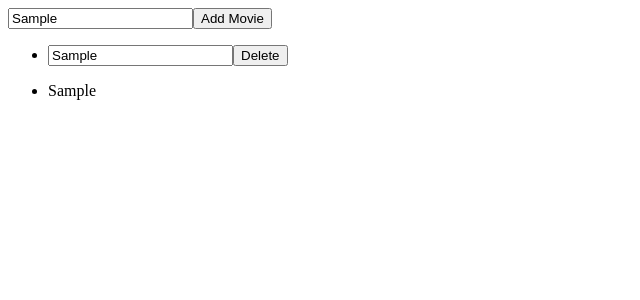
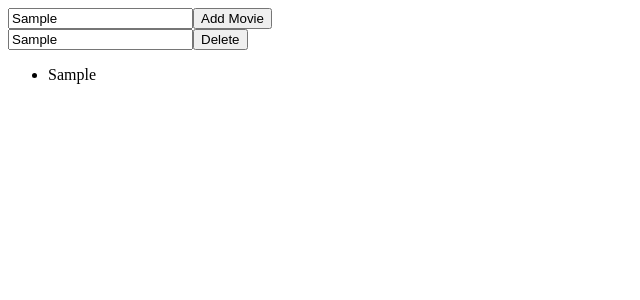
Before and after one commit to Sulivlr/HomeWork-59, a React (Vite) app: page / in a window 1280 px wide. Both pictures are taken after typing "Sample" into the empty fields and a click on the button "Add Movie". Shown: the top 300 px of the page, without its empty margins (0-640 px from the left). Built offline with nearby package versions, Linux system fonts and the light colour scheme.

Commit message:
created edit function, that changing name inside the input with two way binding. At the beginning i tried to do with map, but didnt work out, so did with copying massiv.

```diff
--- a/src/App.tsx
+++ b/src/App.tsx
@@ -20,8 +20,12 @@ const App: React.FC = () => {
     setMovies(prevMovies => prevMovies.filter((movie) => movie.id === index));
   };
 
-  const editMovie = (event: React.ChangeEvent<HTMLInputElement>) => {
-    console.log(event.target.value)
+  const onChangeName = (e: React.ChangeEvent<HTMLInputElement>, index: number) => {
+    const moviesCopy = [...movies];
+    const movieCopy = {...moviesCopy[index]};
+    movieCopy.title = e.target.value
+    moviesCopy[index] = movieCopy;
+    setMovies(moviesCopy)
   }
 
 
@@ -34,7 +38,7 @@ const App: React.FC = () => {
         onChange={(event) => setMovieTitle(event.target.value)}
       />
       <button onClick={addMovie}>Add Movie</button>
-      <MovieForm movies={movies} onDelete={deleteMovie} onEdit={editMovie}/>
+      <MovieForm movies={movies} onDelete={deleteMovie} changeName={(e) => onChangeName(e, 0)}/>
 
       <ul>
         {movies.map((movie) => (
--- a/src/components/MovieForm/MovieForm.tsx
+++ b/src/components/MovieForm/MovieForm.tsx
@@ -1,21 +1,28 @@
 import React from 'react';
-import {Movie} from "../../types";
+import { Movie } from '../../types';
 
-const MovieForm: React.FC<{
+interface MovieFormProps {
   movies: Movie[];
-  onEdit: React.ChangeEventHandler<HTMLInputElement>
   onDelete: (id: number) => void;
-}> = React.memo(({movies, onEdit, onDelete}) => {
+  changeName?: React.ChangeEventHandler<HTMLInputElement>;
+}
+
+const MovieForm: React.FC<MovieFormProps> = ({ movies, onDelete, changeName }) => {
+
   return (
-    <ul>
+    <div>
       {movies.map((movie) => (
-        <li key={movie.id}>
-          <input type="text" value={movie.title} onChange={(event) => onEdit(event)}/>
+        <div key={movie.id}>
+          <input
+            type="text"
+            value={movie.title}
+            onChange={changeName}
+          />
           <button onClick={() => onDelete(movie.id)}>Delete</button>
-        </li>
+        </div>
       ))}
-    </ul>
+    </div>
   );
-});
+};
 
 export default MovieForm;
```
Also changed, not shown: src/types.ts (+0 -7 lines).
